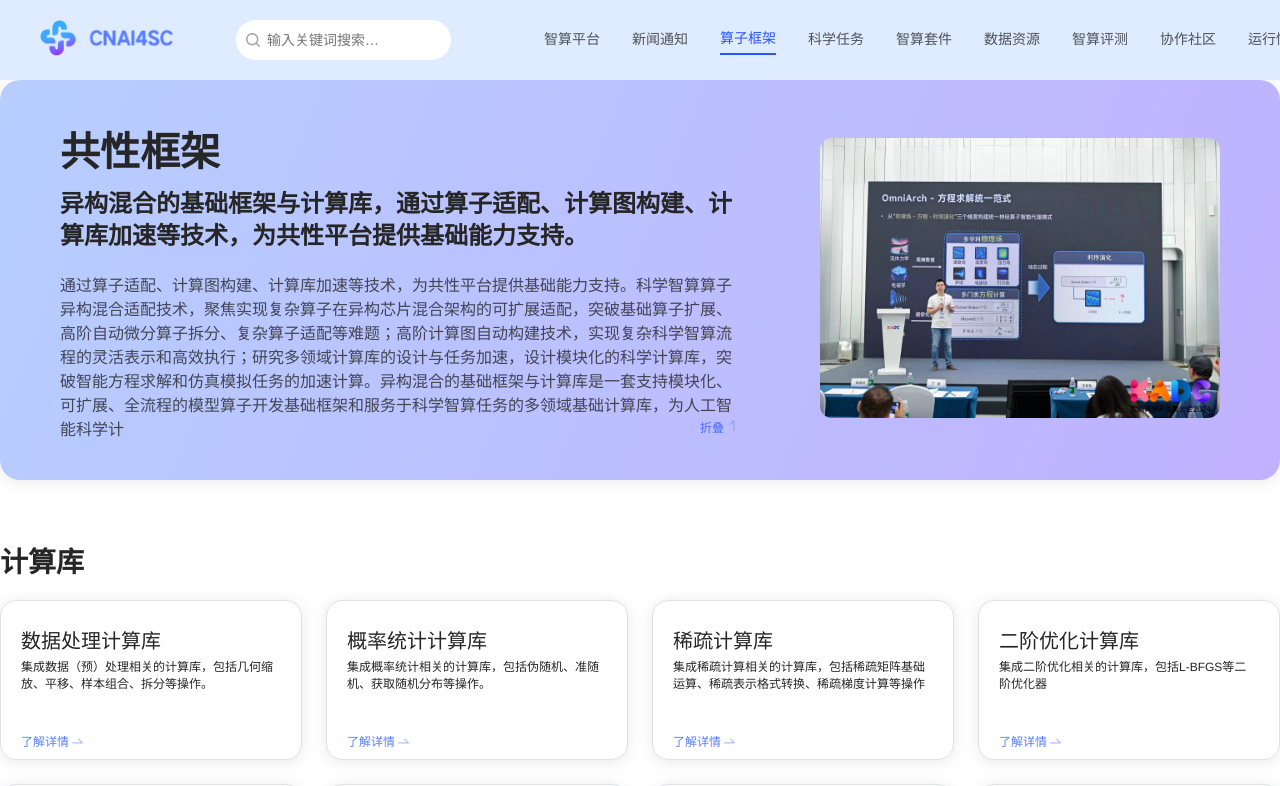
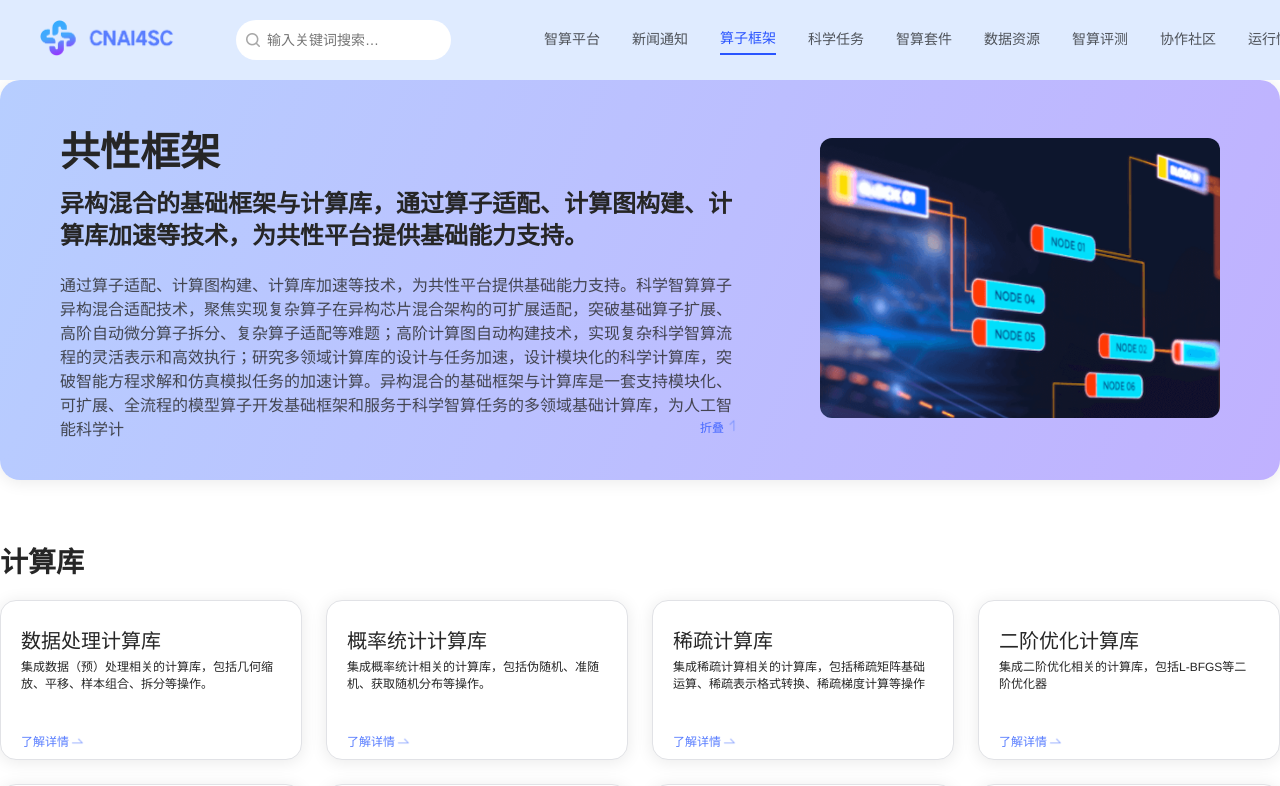
Before and after one commit to Tarpelite/AI4SC_platform_materials, a Vue app in the folder page_code/: page /operator in a window 1280 px wide. Shown: the top 786 px of the page. Built offline with nearby package versions, Linux system fonts and the light colour scheme; what mavon-editor would draw is missing.

Commit message:
【web】算子框架banner图

```diff
--- a/page_code/src/views/operator/index.vue
+++ b/page_code/src/views/operator/index.vue
@@ -11,7 +11,7 @@
         </div>
       </div>
       <div class="intro-right">
-        <img :src="images.banner4" alt="">
+        <img :src="images.datasetBanner" alt="">
       </div>
     </div>
     <div class="calculate-wrapper clearfix">
```
Also changed, not shown: page_code/src/utils/image/datasetBanner.jpg (added).
